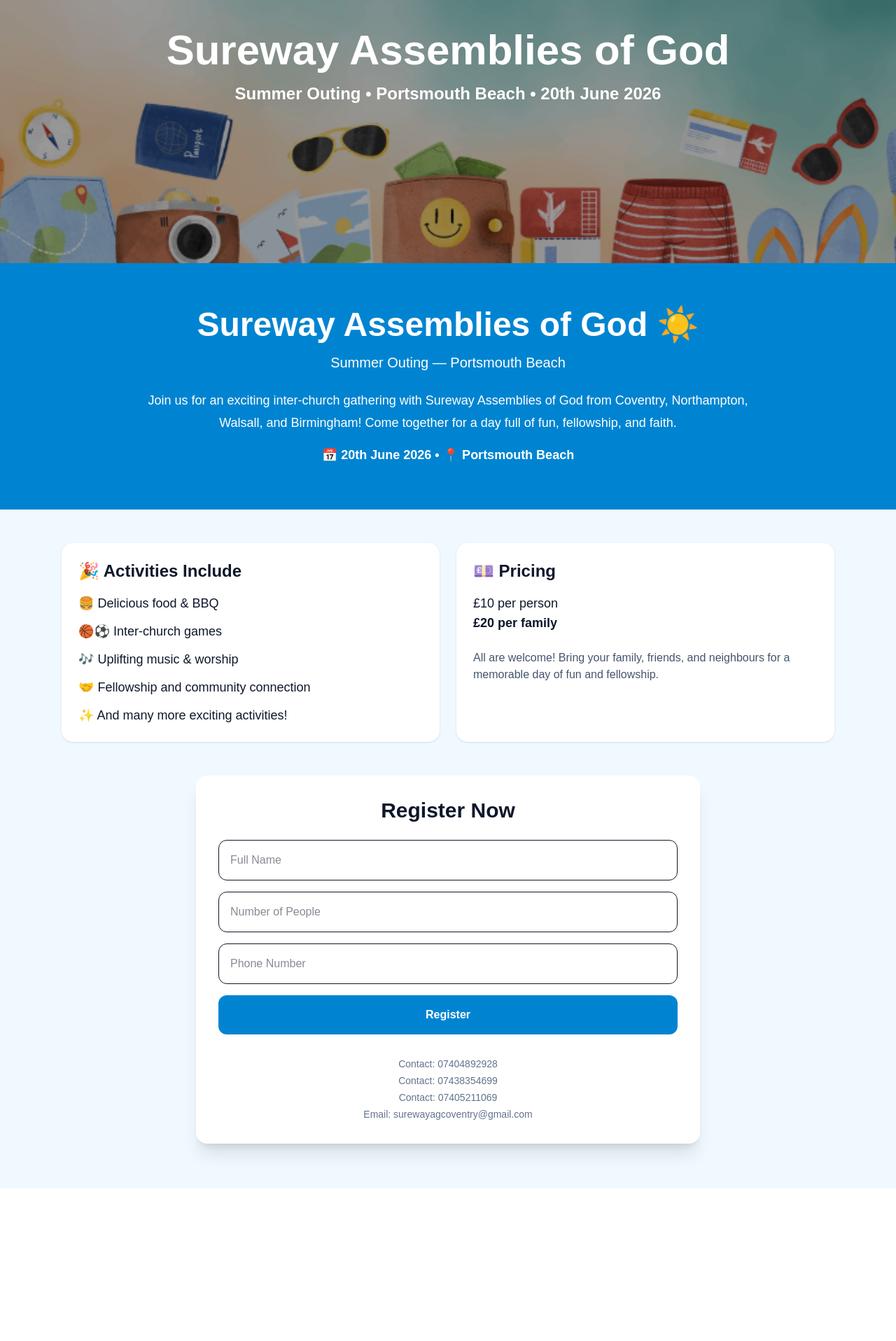
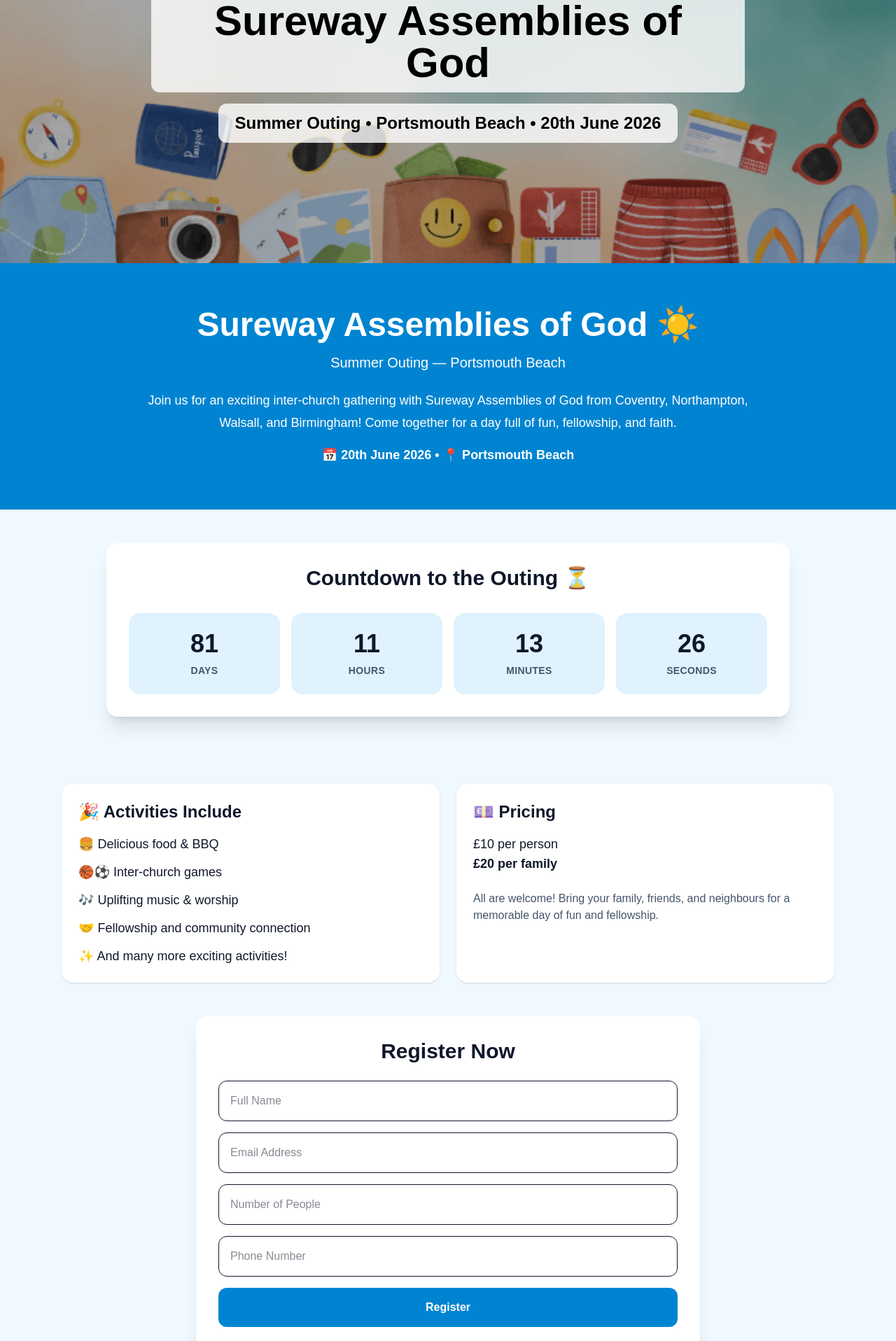
Before and after one commit to godwillafful/church-outing-site, a Next.js app: page / in a window 1280 px wide. Shown: the part 184-2100 px from the top of the page at 70% size. Before the commit the page ends 1882 px from the top, so only its background shows below. Built offline with nearby package versions, Linux system fonts and the light colour scheme.

Commit message:
Restored WhatsApp button

```diff
--- a/app/page.tsx
+++ b/app/page.tsx
@@ -1,4 +1,90 @@
+"use client";
+
+import { FormEvent, useEffect, useState } from "react";
+
 export default function Home() {
+  const eventDate = new Date("2026-06-20T09:00:00");
+
+  const [mounted, setMounted] = useState(false);
+  const [timeLeft, setTimeLeft] = useState({
+    days: 0,
+    hours: 0,
+    minutes: 0,
+    seconds: 0,
+  });
+
+  const [name, setName] = useState("");
+  const [email, setEmail] = useState("");
+  const [peopleCount, setPeopleCount] = useState("");
+  const [phone, setPhone] = useState("");
+  const [isSending, setIsSending] = useState(false);
+  const [statusMessage, setStatusMessage] = useState("");
+
+  useEffect(() => {
+    setMounted(true);
+    setTimeLeft(getTimeLeft(eventDate));
+
+    const timer = setInterval(() => {
+      setTimeLeft(getTimeLeft(eventDate));
+    }, 1000);
+
+    return () => clearInterval(timer);
+  }, []);
+
+  async function handleSubmit(e: FormEvent<HTMLFormElement>) {
+    e.preventDefault();
+    setIsSending(true);
+    setStatusMessage("");
+
+    try {
+      const emailResponse = await fetch("https://formspree.io/f/mreokqyd", {
+        method: "POST",
+        headers: {
+          "Content-Type": "application/json",
+          Accept: "application/json",
+        },
+        body: JSON.stringify({
+          email,
+          name,
+          phone,
+          people_count: peopleCount,
+          subject: "Summer Outing Registration",
+          message: `New summer outing registration:
+Name: ${name}
+Email: ${email}
+Number of people: ${peopleCount}
+Phone number: ${phone}`,
+        }),
+      });
+
+      if (!emailResponse.ok) {
+        throw new Error("Email form submission failed.");
+      }
+
+      const whatsappMessage =
+        `Hi, I want to register for the summer outing.%0A%0A` +
+        `Name: ${name}%0A` +
+        `Email: ${email}%0A` +
+        `Number of people: ${peopleCount}%0A` +
+        `Phone number: ${phone}`;
+
+      window.open(
+        `https://wa.me/447405211069?text=${whatsappMessage}`,
+        "_blank"
+      );
+
+      setStatusMessage("Registration sent. WhatsApp is opening now.");
+      setName("");
+      setEmail("");
+      setPeopleCount("");
+      setPhone("");
+    } catch {
+      setStatusMessage("Something went wrong sending the form. Please try again.");
+    } finally {
+      setIsSending(false);
+    }
+  }
+
   return (
     <main className="min-h-screen bg-sky-50 text-slate-900">
       <section className="relative">
@@ -7,25 +93,23 @@ export default function Home() {
           alt="Sureway Summer Outing Poster"
           className="w-full h-[420px] md:h-[560px] object-cover"
         />
-        <div className="absolute inset-0 bg-black/40 flex items-center justify-center">
-          <div className="text-center text-white px-6 max-w-4xl">
-            <h1 className="text-4xl md:text-6xl font-extrabold">
+        <div className="absolute inset-0 bg-black/35 flex items-center justify-center">
+          <div className="text-center px-6 max-w-4xl">
+            <h1 className="text-4xl md:text-6xl font-extrabold text-black bg-white/80 px-6 py-3 rounded-xl inline-block">
               Sureway Assemblies of God
             </h1>
-            <p className="mt-4 text-xl md:text-2xl font-semibold">
-              Summer Outing • Portsmouth Beach • 20th June 2026
-            </p>
+            <div className="mt-4">
+              <p className="text-xl md:text-2xl font-semibold text-black bg-white/80 px-6 py-3 rounded-xl inline-block">
+                Summer Outing • Portsmouth Beach • 20th June 2026
+              </p>
+            </div>
           </div>
         </div>
       </section>
 
       <section className="text-center py-16 px-6 bg-sky-600 text-white">
-        <h1 className="text-5xl font-bold">
-          Sureway Assemblies of God ☀️
-        </h1>
-        <p className="mt-4 text-xl">
-          Summer Outing — Portsmouth Beach
-        </p>
+        <h1 className="text-5xl font-bold">Sureway Assemblies of God ☀️</h1>
+        <p className="mt-4 text-xl">Summer Outing — Portsmouth Beach</p>
         <p className="mt-6 max-w-4xl mx-auto text-lg leading-8">
           Join us for an exciting inter-church gathering with Sureway Assemblies
           of God from Coventry, Northampton, Walsall, and Birmingham! Come
@@ -34,6 +118,19 @@ export default function Home() {
         <p className="mt-4 text-lg font-semibold">
           📅 20th June 2026 • 📍 Portsmouth Beach
         </p>
+      </section>
+
+      <section className="max-w-5xl mx-auto px-6 py-12">
+        <div className="bg-white rounded-2xl shadow-xl p-8 text-center">
+          <h2 className="text-3xl font-bold">Countdown to the Outing ⏳</h2>
+
+          <div className="mt-8 grid grid-cols-2 md:grid-cols-4 gap-4">
+            <TimeBox label="Days" value={mounted ? timeLeft.days : 0} />
+            <TimeBox label="Hours" value={mounted ? timeLeft.hours : 0} />
+            <TimeBox label="Minutes" value={mounted ? timeLeft.minutes : 0} />
+            <TimeBox label="Seconds" value={mounted ? timeLeft.seconds : 0} />
+          </div>
+        </div>
       </section>
 
       <section className="max-w-6xl mx-auto px-6 py-12 grid md:grid-cols-2 gap-6">
@@ -61,26 +158,64 @@ export default function Home() {
 
       <section className="max-w-3xl mx-auto px-6 pb-16">
         <div className="bg-white rounded-2xl shadow-xl p-8">
-          <h2 className="text-3xl font-bold text-center">
-            Register Now
-          </h2>
-          <form className="space-y-4 mt-6">
+          <h2 className="text-3xl font-bold text-center">Register Now</h2>
+
+          <form className="space-y-4 mt-6" onSubmit={handleSubmit}>
             <input
               className="w-full border p-4 rounded-xl"
               placeholder="Full Name"
+              value={name}
+              onChange={(e) => setName(e.target.value)}
+              required
+            />
+            <input
+              className="w-full border p-4 rounded-xl"
+              type="email"
+              placeholder="Email Address"
+              value={email}
+              onChange={(e) => setEmail(e.target.value)}
+              required
             />
             <input
               className="w-full border p-4 rounded-xl"
               placeholder="Number of People"
+              type="number"
+              min="1"
+              value={peopleCount}
+              onChange={(e) => setPeopleCount(e.target.value)}
+              required
             />
             <input
               className="w-full border p-4 rounded-xl"
               placeholder="Phone Number"
+              value={phone}
+              onChange={(e) => setPhone(e.target.value)}
+              required
             />
-            <button className="w-full bg-sky-600 text-white py-4 rounded-xl font-bold">
-              Register
+
+            <button
+              type="submit"
+              disabled={isSending}
+              className="w-full bg-sky-600 text-white py-4 rounded-xl font-bold disabled:opacity-60"
+            >
+              {isSending ? "Sending..." : "Register"}
             </button>
           </form>
+
+          <a
+            href="https://wa.me/447405211069?text=Hi%20I%20want%20to%20register%20for%20the%20summer%20outing"
+            target="_blank"
+            rel="noopener noreferrer"
+            className="block mt-6 text-center bg-green-500 hover:bg-green-600 text-white font-bold px-8 py-4 rounded-xl shadow-lg text-lg"
+          >
+            📱 Register on WhatsApp
+          </a>
+
+          {statusMessage && (
+            <p className="text-center mt-4 text-sm text-slate-600">
+              {statusMessage}
+            </p>
+          )}
 
           <div className="text-center mt-8 text-sm text-slate-500 space-y-1">
             <p>Contact: 07404892928</p>
@@ -93,3 +228,35 @@ export default function Home() {
     </main>
   );
 }
+
+function TimeBox({ label, value }: { label: string; value: number }) {
+  return (
+    <div className="bg-sky-100 rounded-2xl p-6">
+      <div className="text-4xl font-extrabold">{value}</div>
+      <div className="mt-2 text-sm font-semibold uppercase tracking-wide text-slate-600">
+        {label}
+      </div>
+    </div>
+  );
+}
+
+function getTimeLeft(targetDate: Date) {
+  const now = new Date().getTime();
+  const distance = targetDate.getTime() - now;
+
+  if (distance <= 0) {
+    return {
+      days: 0,
+      hours: 0,
+      minutes: 0,
+      seconds: 0,
+    };
+  }
+
+  return {
+    days: Math.floor(distance / (1000 * 60 * 60 * 24)),
+    hours: Math.floor((distance / (1000 * 60 * 60)) % 24),
+    minutes: Math.floor((distance / (1000 * 60)) % 60),
+    seconds: Math.floor((distance / 1000) % 60),
+  };
+}
```
